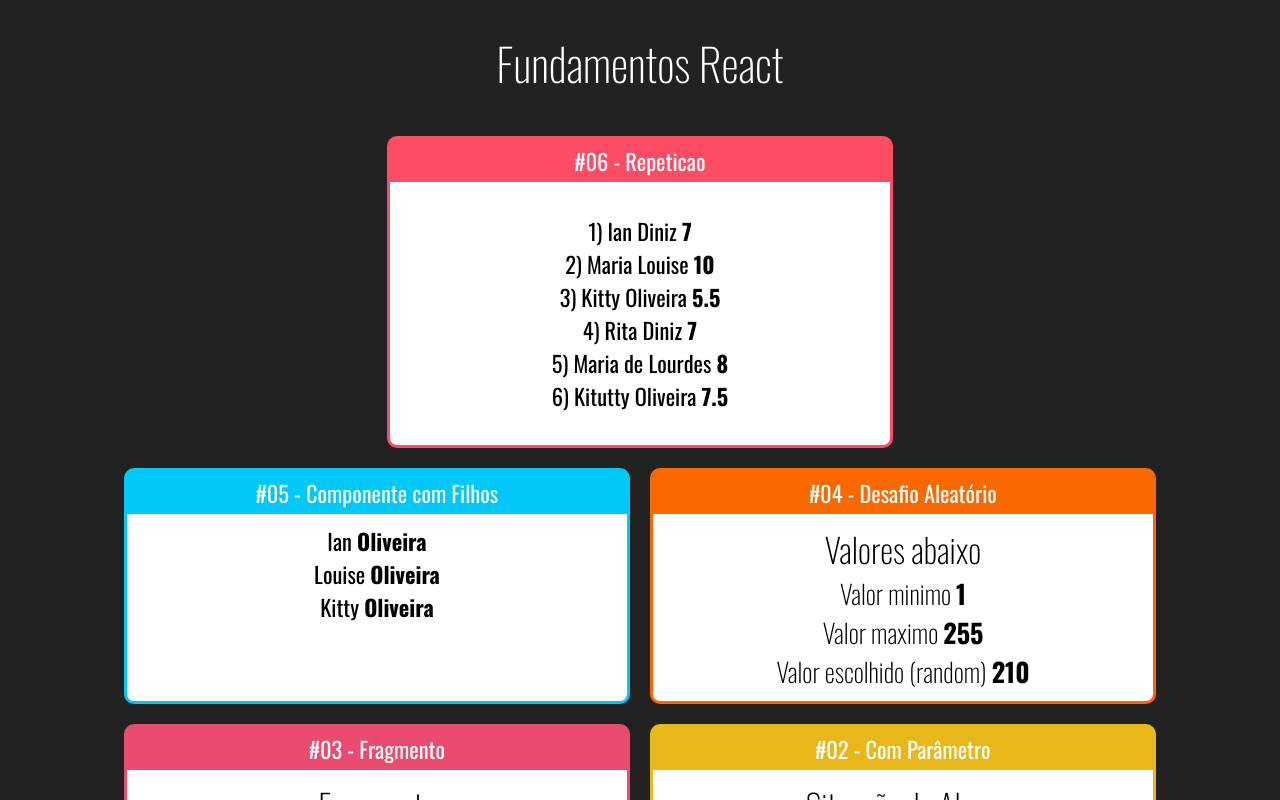
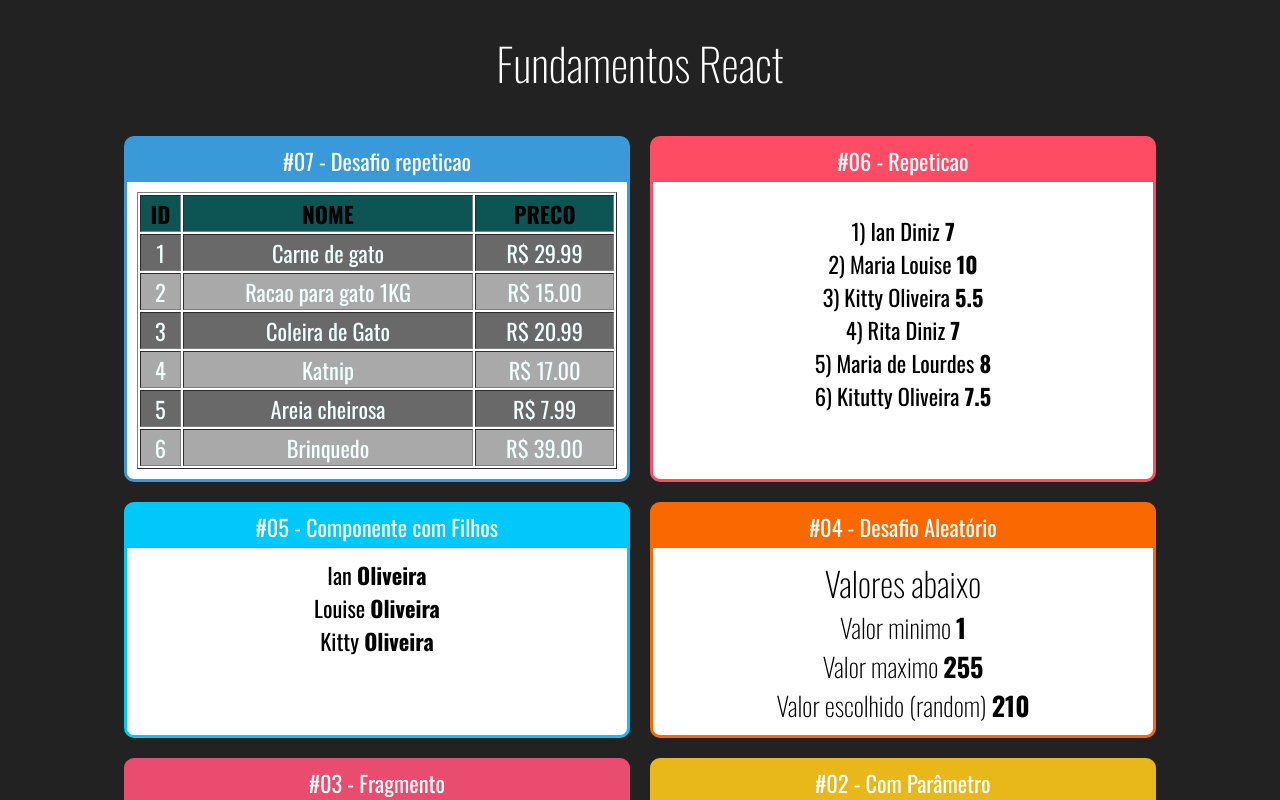
Before and after one commit to IanDinizFK/Curso-React-Udemy, a React (Create React App) app in the folder fundamentos-react/: page / in a window 1280 px wide. Shown: the top 800 px of the page. Built offline with nearby package versions, Linux system fonts and the light colour scheme.

Commit message:
Aula 30 - Desafio Repeticao
O desafio proposto para fazer uma tabela usando a estrutura de repeticao map

```diff
--- a/fundamentos-react/src/App.jsx
+++ b/fundamentos-react/src/App.jsx
@@ -8,16 +8,18 @@
 import FamiliaMembro from "./components/basicos/FamiliaMembro";
 import ListaAlunos from "./components/repeticao/ListaAlunos";
 import "./App.css"
+import TabelaProdutos from "./components/repeticao/TabelaProdutos";
 
 export default _ =>
     <div className="App">
         <h1>Fundamentos React</h1>
         <div className="Cards">
+            <Card titulo="#07 - Desafio repeticao" color="#3A9AD9">
+                <TabelaProdutos />
+            </Card>
             <Card titulo="#06 - Repeticao" color="#FF4C65">
                 <ListaAlunos />
             </Card>
-        </div>
-        <div className="Cards">
             <Card titulo="#05 - Componente com Filhos" color="#00C8F8">
                 <Familia sobrenome="Oliveira">
                     <FamiliaMembro nome="Ian" />
--- /dev/null
+++ b/fundamentos-react/src/components/repeticao/Tabela.css
@@ -0,0 +1,19 @@
+.Table {
+    width: 100%;
+}
+
+.Table th{
+    background-color: #0d5555;
+}
+
+.Table .Par {
+    background-color: dimgray;
+}
+
+.Table .Impar {
+    background-color: darkgray;
+}
+
+.Table .Par, .Impar {
+    color: azure;
+}
--- /dev/null
+++ b/fundamentos-react/src/components/repeticao/TabelaProdutos.jsx
@@ -0,0 +1,29 @@
+import React from "react";
+import produtos from "../../data/produtos"
+import "./Tabela.css"
+
+export default props => {
+    const ListaTR = produtos.map((produto, key) => {
+        return (
+            <tr  key={key} className={key % 2 == 0 ? 'Par': 'Impar'}>
+                <td>{produto.id}</td>
+                <td>{produto.nome}</td>
+                <td>R$ {produto.preco.toFixed(2)}</td>
+            </tr>
+        )
+    })
+    return (
+        <table border="1" className="Table">
+            <thead>
+                <tr style={{ padding: 5, alignContent: "center" }}>
+                    <th>ID</th>
+                    <th>NOME</th>
+                    <th>PRECO</th>
+                </tr>
+            </thead>
+            <tbody>
+                {ListaTR}
+            </tbody>
+        </table>
+    )
+}
--- /dev/null
+++ b/fundamentos-react/src/data/produtos.js
@@ -0,0 +1,8 @@
+export default [
+    {id: 1, nome: "Carne de gato", preco: 29.99},
+    {id: 2, nome: "Racao para gato 1KG", preco: 15.00},
+    {id: 3, nome: "Coleira de Gato", preco: 20.99},
+    {id: 4, nome: "Katnip", preco: 17.00},
+    {id: 5, nome: "Areia cheirosa", preco: 7.99},
+    {id: 6, nome: "Brinquedo", preco: 39.00}
+]
```
